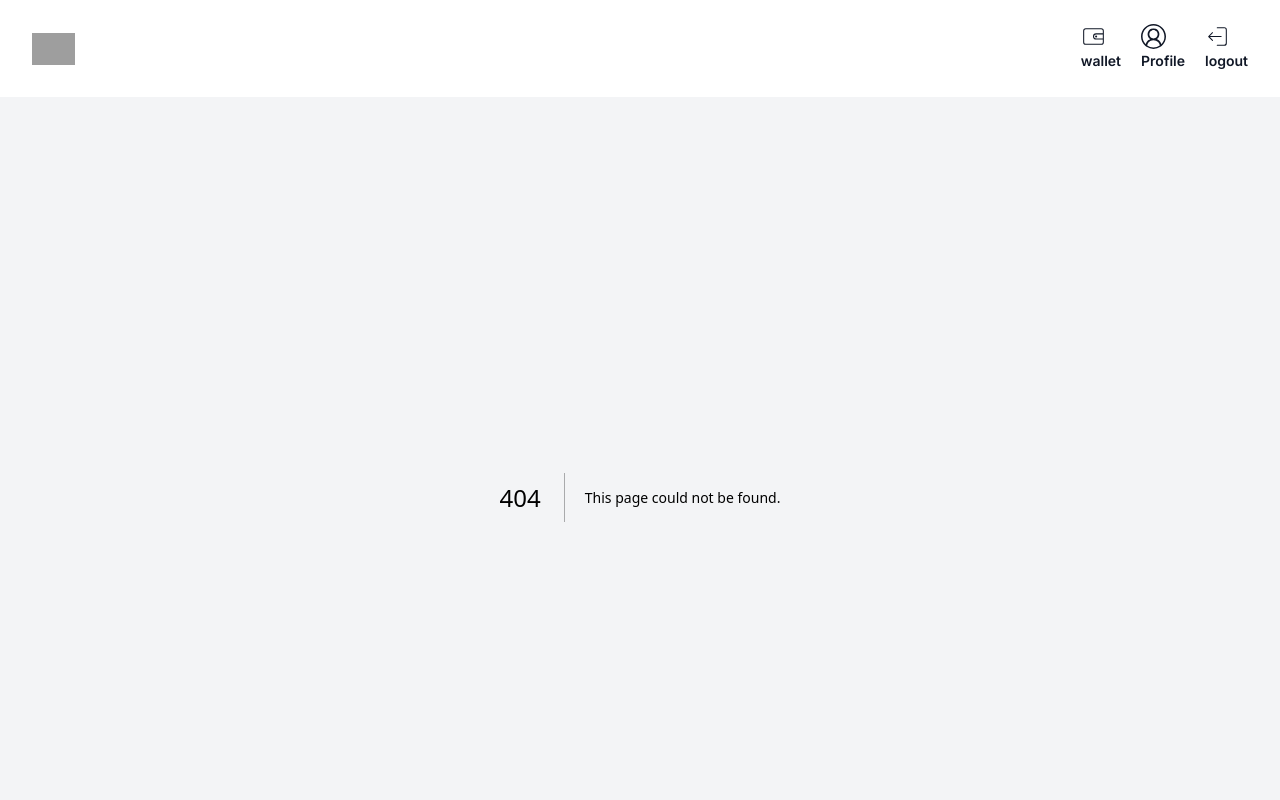
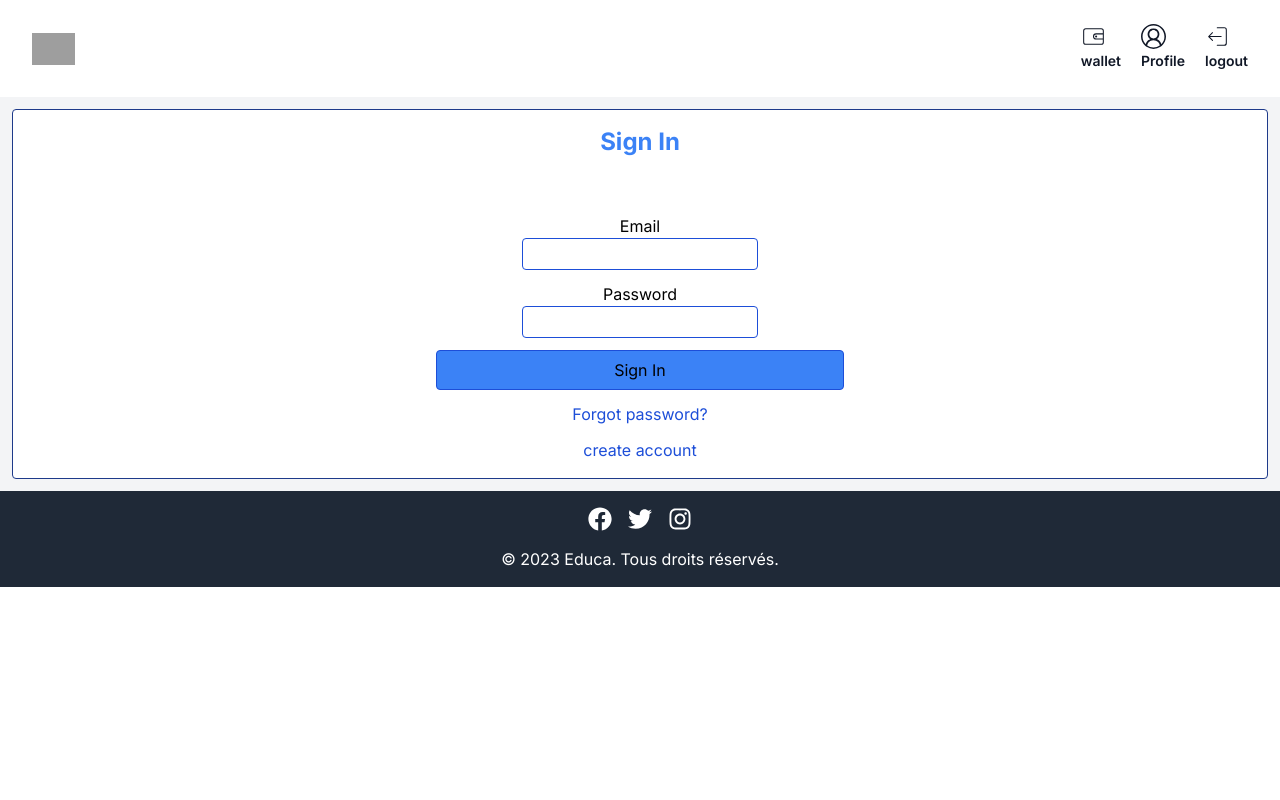
Before and after one commit to kossaych/sport_plus, a Next.js app: page /login in a window 1280 px wide. Before the commit this address had no page. Shown: the top 800 px of the page. Built offline with nearby package versions, Linux system fonts and the light colour scheme; grey boxes are pictures that could not be loaded.

Commit message:
login page

```diff
--- /dev/null
+++ b/src/app/login/page.js
@@ -0,0 +1,98 @@
+'use client'
+import React from "react";
+import Link from 'next/link';
+import { useState } from "react";
+
+function Login(){
+    const [email, setEmail] = useState("");
+    const [password, setPassword] = useState("");
+    const [isWait, setIsWait] = useState(false);
+    const [message, setMessage] = useState("");
+
+
+    const handleLogin = () => {
+      setIsWait(true)
+      setMessage('')
+      fetch("http://192.168.1.111:8000/users/api/login/",{
+        method:'post',
+        headers: {
+        'Content-Type': 'application/json',
+        },
+        body:JSON.stringify({
+        email:email,
+        password:password,
+
+        })
+
+      },)
+      .then(response =>{
+          setIsWait(false)
+          if (response.status===200 || response.status===400){
+
+              return response.json()
+          }else{
+              setMessage("server error 500")
+              return 'server error 500'
+          }
+      })
+      .then(data =>{
+          if (data === 'server error 500' || data ==='account not active' || data ==='false data' || data ==='email not regested'){
+            setMessage(data)
+          }else {
+            localStorage.setItem('token',JSON.stringify(data))
+            window.location.href='/'
+          }
+      })}
+
+    let token = localStorage.getItem('token')
+
+    if (token){
+      window.location.href="/"
+    }else{
+          return(
+          <div className="text-center rounded bg-white  border border-blue-900 m-3 p-4">
+                      <h1 className="mb-4 text-blue-500 text-2xl font-bold">Sign In</h1>
+
+                      <div className="text-red-900 h-7">{message}</div>
+
+                      <div className="m-3">
+
+                        <label className="">Email</label><br></br>
+                        <input type="email" className="h-8 rounded border-blue-700 border" onChange={(e) => setEmail(e.target.value)} />
+
+
+
+                      </div>
+                      <div className="m-3">
+                        <label className="">Password</label> <br></br>
+                        <input type="password" className="h-8 rounded border-blue-700 border" onChange={(e) => setPassword(e.target.value)} />
+
+                      </div>
+
+                      <div className="text-center">
+                        {isWait === false ? (
+                          <button className="rounded border h-10 border-blue-700 bg-blue-500 p-1 m-auto w-1/3" onClick={handleLogin}>
+                            Sign In
+                          </button>
+                        ) : (
+                          <button disabled className="rounded border border-gray-700 bg-gray-500 p-1 m-auto w-1/3" onClick={handleLogin}>
+                            <div className="max-h-10">
+                              <div  className="w-8 h-8 border-4 border-blue-400 border-dashed rounded-full animate-spin m-auto"></div>
+                            </div>
+                          </button>
+                        )}
+
+                      </div>
+
+                      <div className="mt-3 text-blue-700 text-center" >
+                        <Link href="/reset_password" className="text-decoration-none">Forgot password?</Link>
+                      </div>
+                      <div className="mt-3 text-blue-700 text-center" >
+                        <Link href="/register" className="text-decoration-none">create account</Link>
+                      </div>
+          </div>
+    )}
+}
+
+
+export default Login
--- a/tsconfig.json
+++ b/tsconfig.json
@@ -22,6 +22,6 @@
       "@/*": ["./src/*"]
     }
   },
-  "include": ["next-env.d.ts", "**/*.ts", "**/*.tsx", ".next/types/**/*.ts"],
+  "include": ["next-env.d.ts", "**/*.ts", "**/*.tsx", ".next/types/**/*.ts", "src/app/login/page.js"],
   "exclude": ["node_modules"]
 }
```
Also changed, not shown: src/components/Home components/header.tsx (+4 -11 lines).
